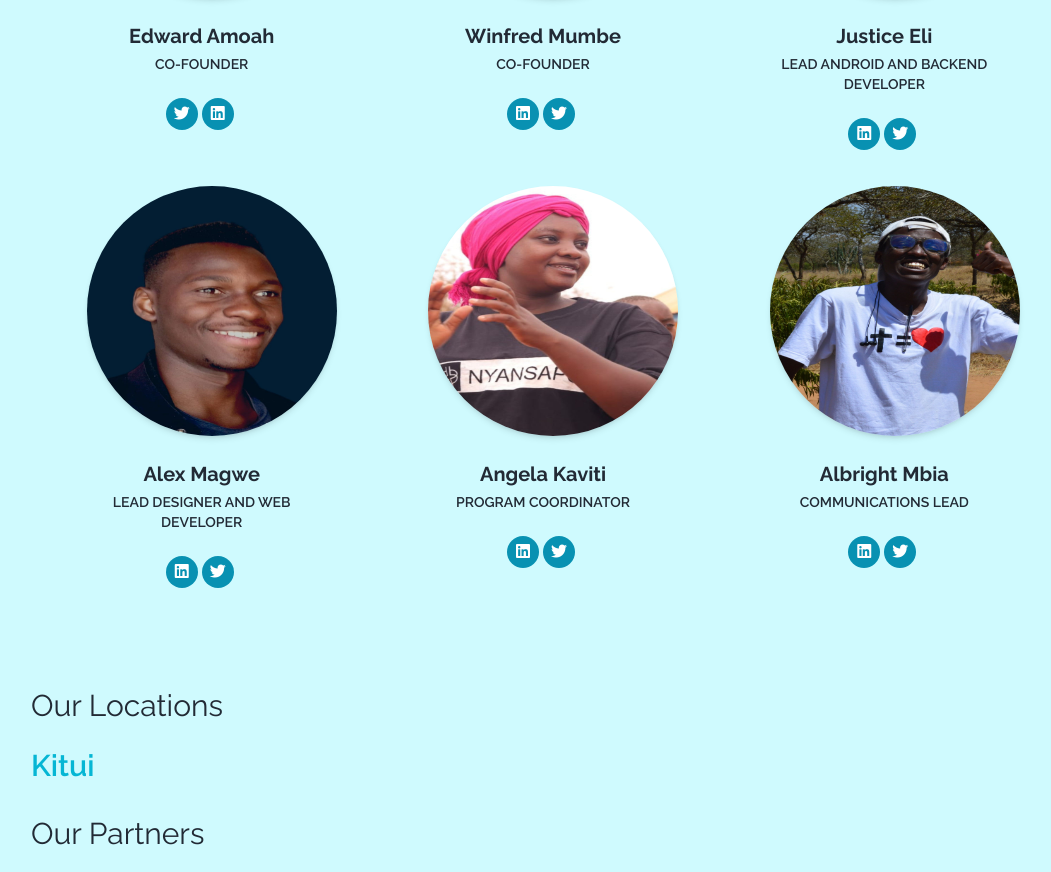
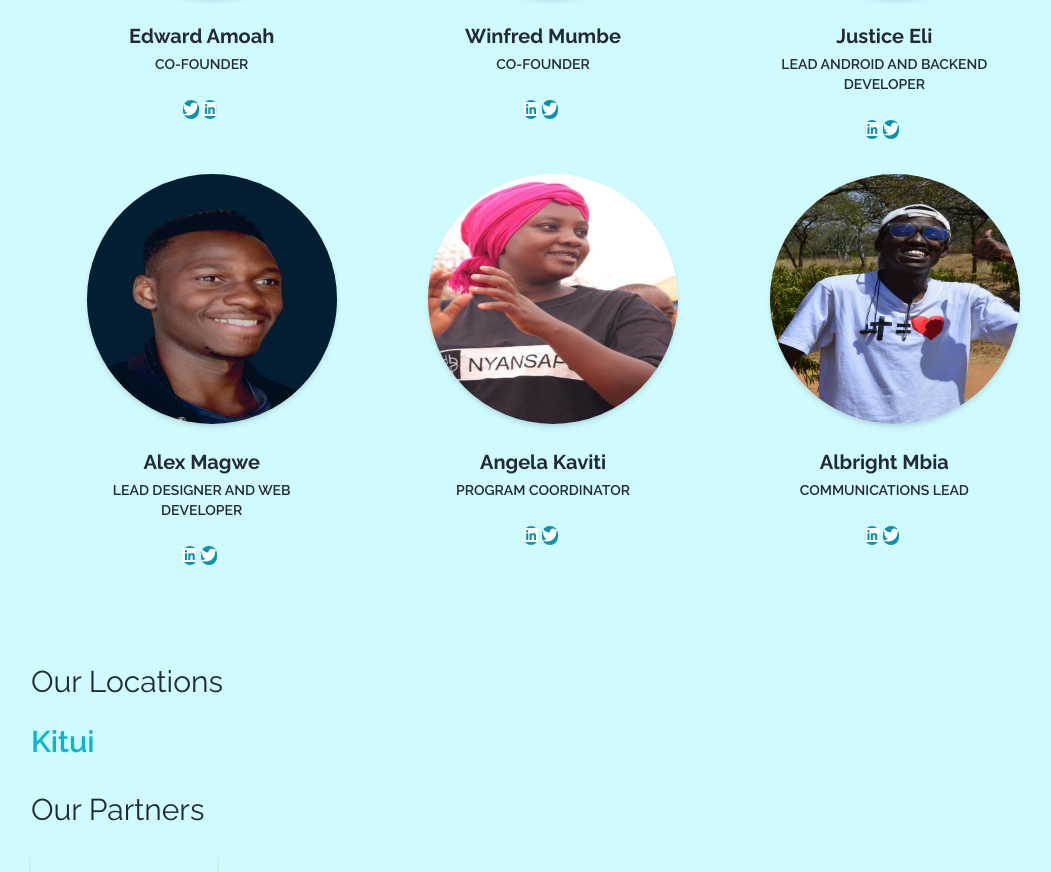
Before and after one commit to NyansapoAI/website, a Next.js app: page /company in a window 1280 px wide. Shown: the part 2484-3356 px from the top of the page, without its empty margins (97-1148 px from the left). Built offline with nearby package versions, Linux system fonts and the light colour scheme.

Commit message:
fix:team social links work

```diff
--- a/src/app/company/sections/Team.tsx
+++ b/src/app/company/sections/Team.tsx
@@ -69,13 +69,16 @@ const TeamMember = ({
           </p>
           <div className="mt-6">
             {socialLinks.map((social, i) => (
-              <button
+              <a
+                href={social.link}
+                target="_blank"
+                rel="noreferrer"
                 key={i}
                 className="bg-cyan-600 text-white w-8 h-8 rounded-full outline-none focus:outline-none mr-1 mb-1"
                 type="button"
               >
                 <i className={`fab fa-${social.type}`}></i>
-              </button>
+              </a>
             ))}
           </div>
         </div>
```
